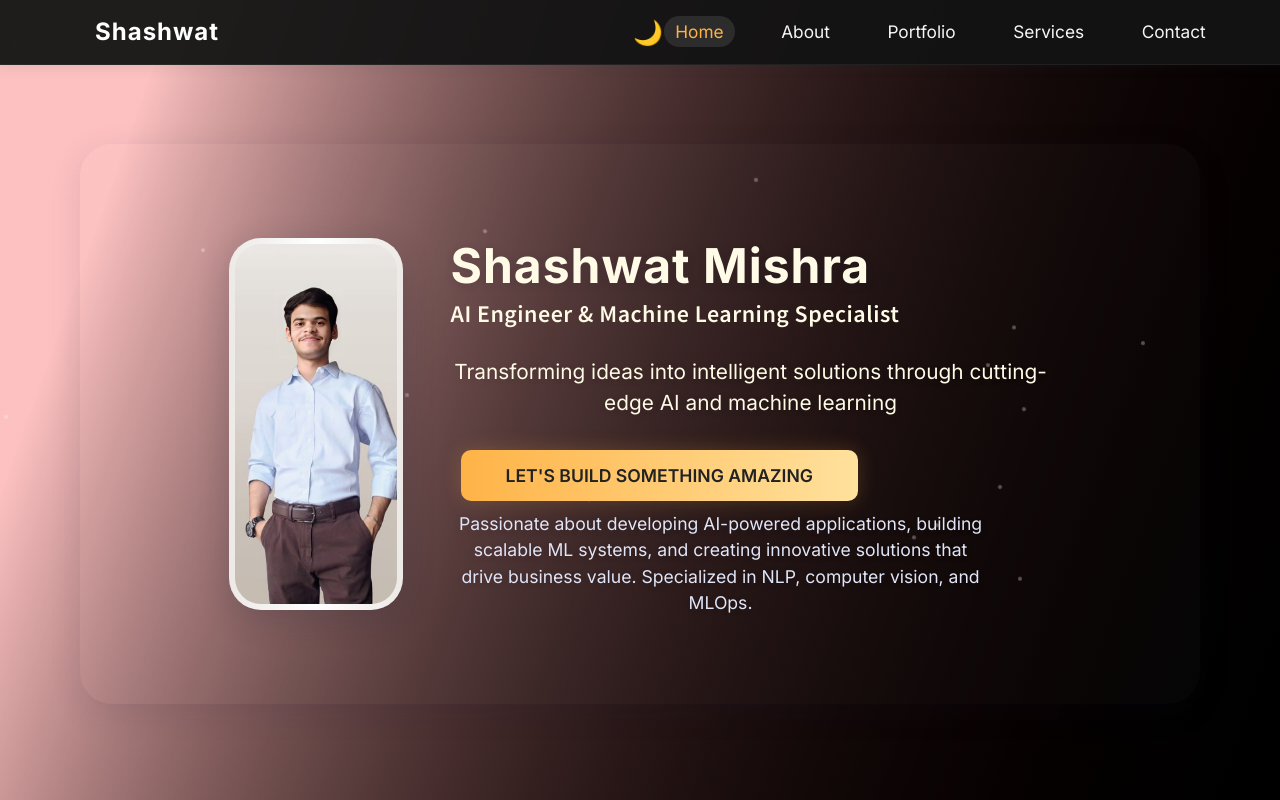
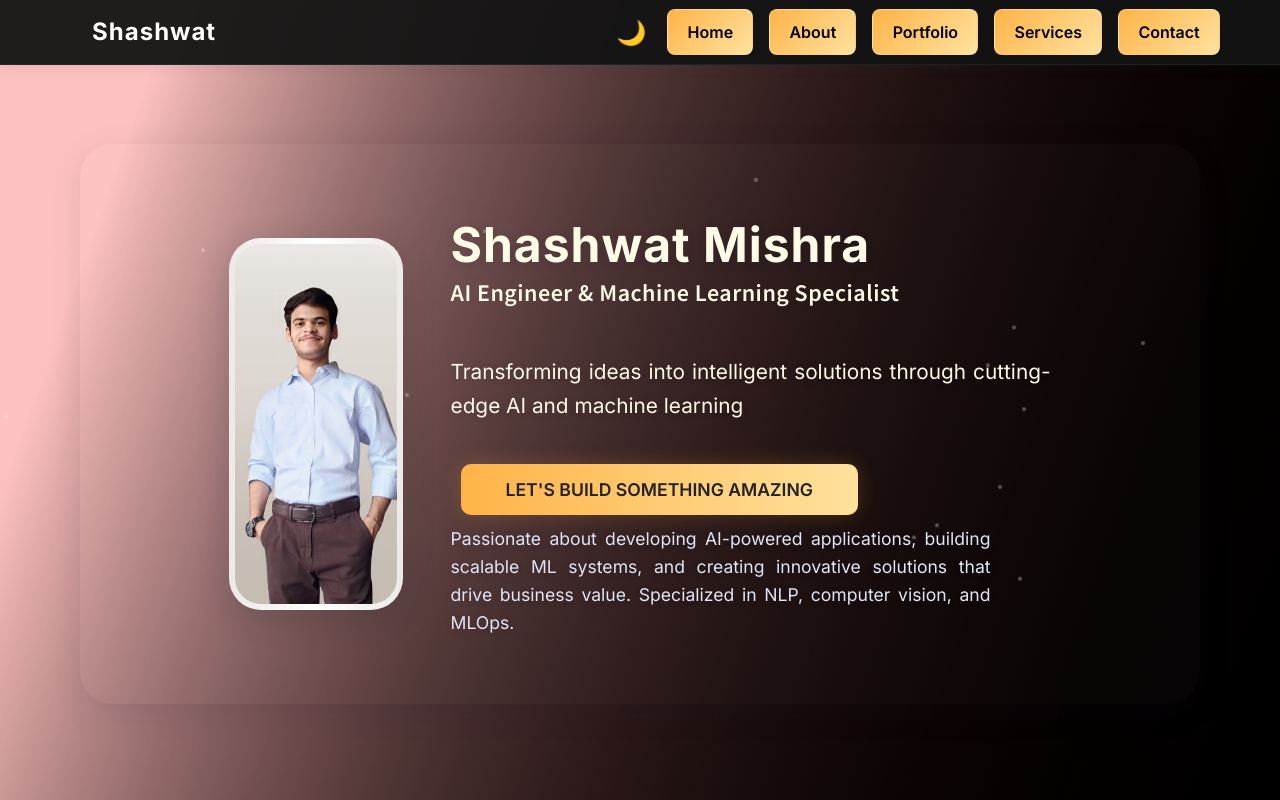
Before and after one commit to StrikerSam-Ai/Portfolio, a React (Vite) app: page / in a window 1280 px wide. Built offline with nearby package versions, Linux system fonts and the light colour scheme.

Commit message:
modified:   src/App.css

```diff
--- a/src/App.css
+++ b/src/App.css
@@ -55,6 +55,16 @@ body.light-theme {
   color: var(--color-primary);
   margin-bottom: 1rem;
   animation: pulse 2s infinite;
+  display: flex;
+  justify-content: center;
+  align-items: center;
+}
+
+.loading-logo-image {
+  height: 360px;
+  width: auto;
+  object-fit: contain;
+  filter: brightness(1.2);
 }
 
 .loading-text {
@@ -92,6 +102,7 @@ html, body, #root {
   font-family: 'Inter', 'Source Sans Pro', Arial, sans-serif;
   color: var(--color-text);
   background: var(--color-bg-gradient);
+  scroll-behavior: smooth;
 }
 
 #root {
@@ -794,6 +805,15 @@ html, body, #root {
   color: #fff;
   letter-spacing: 1px;
   margin-right: 2.5rem;
+  display: flex;
+  align-items: center;
+}
+
+.logo-image {
+  height: 220px;
+  width: auto;
+  object-fit: contain;
+  filter: brightness(1.1);
 }
 
 .navbar-spacer {
@@ -823,27 +843,48 @@ html, body, #root {
 
 .navbar-links {
   display: flex;
-  gap: 2.2rem;
+  gap: 1rem;
   list-style: none;
   margin: 0;
   padding: 0;
   flex-wrap: wrap;
-  margin-left: -20px;
+  align-items: center;
 }
 
 .navbar-links li a {
   color: var(--color-text);
   text-decoration: none;
   font-weight: 500;
-  font-size: 1.08rem;
-  transition: color 0.2s;
-  padding: 0.3rem 0.7rem;
-  border-radius: 1.2rem;
+  font-size: 1rem;
+  padding: 0.6rem 1.2rem;
+  border-radius: 8px;
+  background: linear-gradient(135deg, var(--color-primary), var(--color-secondary));
+  border: 1px solid rgba(255, 255, 255, 0.2);
+  transition: all 0.2s ease;
+  display: block;
+  color: #000;
+  font-weight: 600;
 }
 
-.navbar-links li a:hover, .navbar-links li a.active {
-  color: var(--color-nav-active);
-  background: rgba(255,255,255,0.10);
+.navbar-links li a:hover {
+  background: linear-gradient(135deg, var(--color-secondary), var(--color-primary));
+  transform: translateY(-1px);
+  box-shadow: 0 4px 12px rgba(255, 179, 71, 0.3);
+}
+
+.navbar-links li a.active {
+  background: linear-gradient(135deg, var(--color-primary), var(--color-secondary));
+  border: 1px solid rgba(255, 255, 255, 0.2);
+  color: #000;
+  font-weight: 600;
+}
+
+/* Remove leftover scrolling class */
+.navbar-links li a.scrolling {
+  background: linear-gradient(135deg, var(--color-primary), var(--color-secondary));
+  border: 1px solid rgba(255, 255, 255, 0.2);
+  color: #000;
+  font-weight: 600;
 }
 
 .navbar-toggle {
@@ -1098,6 +1139,7 @@ html, body, #root {
 
 body, html {
   overflow-x: hidden;
+  overflow-y: auto;
 }
 
 .contact-form, .contact-info.contact-card {
@@ -1317,3 +1359,18 @@ input:focus, textarea:focus {
   background: #222;
   color: var(--color-heading);
 }
+
+.hero-content {
+  flex: 1;
+  display: flex;
+  flex-direction: column;
+  justify-content: center;
+  align-items: flex-start;
+  text-align: left;
+  max-width: 600px;
+}
+
+.hero-content p {
+  text-align: justify;
+  line-height: 1.6;
+}
```
